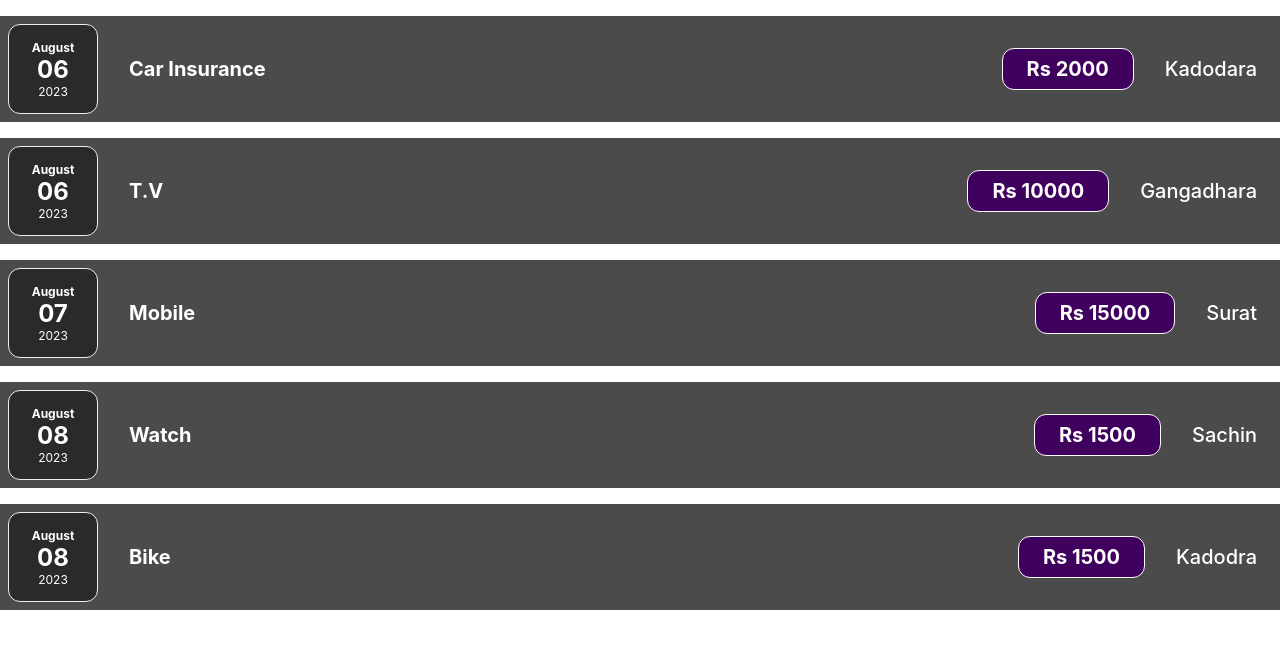
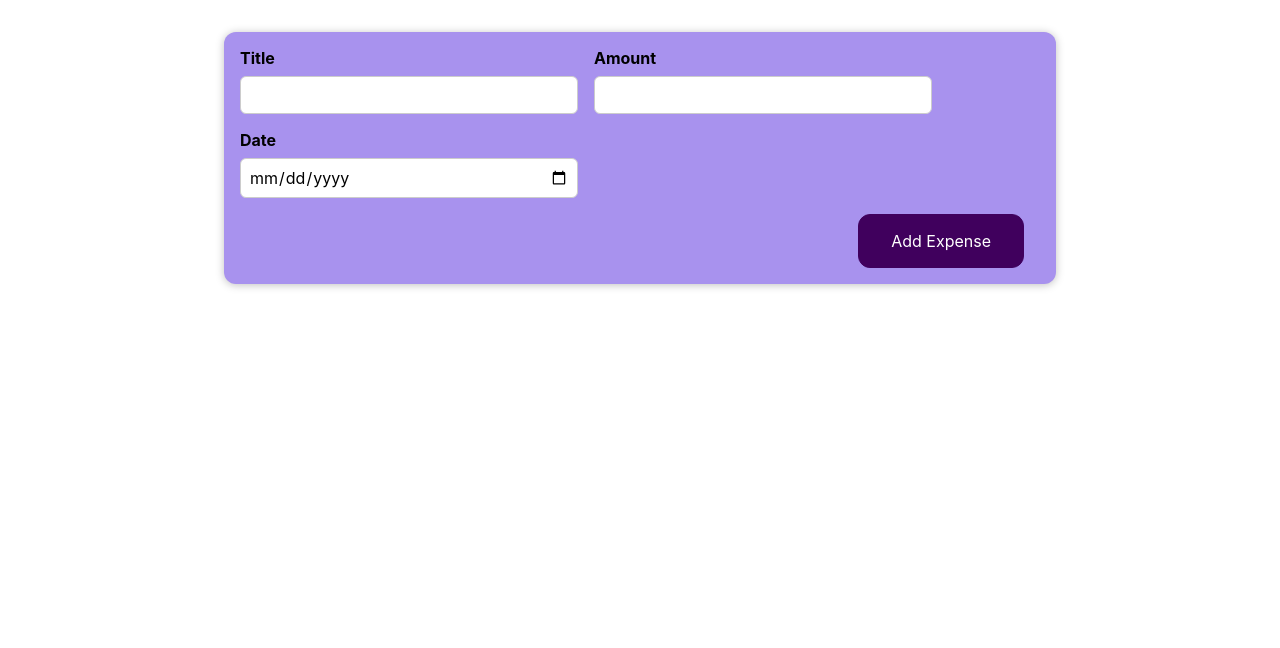
Before and after one commit to vivek5312/Expense-Tracker-with-react, a React (Create React App) app: page / in a window 1280 px wide. Shown: the top 648 px of the page. Built offline with nearby package versions, Linux system fonts and the light colour scheme.

Commit message:
Add expense dynamically to app.js

```diff
--- a/src/App.js
+++ b/src/App.js
@@ -1,7 +1,16 @@
+import { useState } from "react";
+import NewExpenses from "./NewExpense/NewExpenses";
 import ExpenseItem from "./Components/Expenses/ExpenseItem";
 
-function App() {
-  const expense = [
+function App(props) {
+  const [enterExpense,setExpense]=useState([]);
+  const AddExpenseHandler = (expenseData) => {
+    setExpense((prevExpenses) => {
+      return [...prevExpenses, expenseData];
+    });
+  };
+
+ /*  const expense = [
     {
       id: "e1",
       title: "Car Insurance",
@@ -38,16 +47,21 @@ function App() {
       location:"Kadodra",
     }
   ];
+ */
+
 
   const expenseItem=[];
-  for(let i=0;i<expense.length;i++){
+  for(let i=0;i<enterExpense.length;i++){
     expenseItem.push(
-    <ExpenseItem title={expense[i].title} amount={expense[i].amount} date={expense[i].date} location={expense[i].location}></ExpenseItem>
+    <ExpenseItem title={enterExpense[i].title} amount={enterExpense[i].amount} date={enterExpense[i].date} location={enterExpense[i].location}></ExpenseItem>
   )}
+
+
+
   return (
     <div className="App">
+     <NewExpenses onAddExpense={AddExpenseHandler}></NewExpenses>
      {expenseItem}
-
 
 
     </div>
--- a/src/Components/Expenses/ExpenseDate.js
+++ b/src/Components/Expenses/ExpenseDate.js
@@ -1,6 +1,9 @@
 import "./ExpenseDate.css";
 
-function ExpenseDate(props) {
+const ExpenseDate=(props)=> {
+
+
+
   const month = props.date.toLocaleString("en-US", { month: "long" });
   const day = props.date.toLocaleString("en-US", { day: "2-digit" });
   const year = props.date.getFullYear();
@@ -10,6 +13,7 @@ function ExpenseDate(props) {
       <div className="expense-date__month">{month}</div>
       <div className="expense-date__day">{day}</div>
       <div className="expense-date__year">{year}</div>
+
     </div>
   );
 }
--- a/src/Components/Expenses/ExpenseDetails.js
+++ b/src/Components/Expenses/ExpenseDetails.js
@@ -1,13 +1,18 @@
 
 
-function ExpenseDetails(props) {
+const ExpenseDetails=(props) =>{
+
+
+
   return (
 
       <div className="expense-item_description">
         <h2>{props.title}</h2>
         <div className="expense-item_price">Rs {props.amount}</div>
         <div className="Expense-location">{props.location}</div>
+
       </div>
+
 
   );
 }
--- a/src/Components/Expenses/ExpenseItem.js
+++ b/src/Components/Expenses/ExpenseItem.js
@@ -1,16 +1,35 @@
+import React, { useState } from "react";
 import ExpenseDate from "./ExpenseDate";
 import ExpenseDetails from "./ExpenseDetails";
 
+
 import "./Expense.css";
 
-function ExpenseItem(props) {
+const ExpenseItem = (props) => {
+  const [title, setTitle] = useState(props.title);
+  const [amount, setAmount] = useState(props.amount);
+
+
+  const ClickHandler = () => {
+    setTitle("Updated");
+    console.log(title);
+  };
+
+  const ChangeExpense = () => {
+    setAmount(100);
+  };
   return (
+    <div className="Expense-item">
 
-    <div className="Expense-item">
-      <ExpenseDate date={props.date}/>
-      <ExpenseDetails amount={props.amount} location={props.location} title={props.title}/>
+      <ExpenseDate date={props.date} />
+      <ExpenseDetails amount={amount} location={props.location} title={title} />
+      <button className="change-Title" onClick={ClickHandler}>
+        Change Title
+      </button>
+      <button className="delbtn" onClick={ChangeExpense}>
+        Change-Expense
+      </button>
     </div>
-
   );
-}
+};
 export default ExpenseItem;
--- a/src/NewExpense/ExpenseForm.js
+++ b/src/NewExpense/ExpenseForm.js
@@ -1,7 +1,7 @@
 import { useState } from "react";
 import "./ExpenseForm.css";
 
-const ExpenseForm=()=>{
+const ExpenseForm=(props)=>{
    const[entertitle,setEnteredTitle]=useState(' ');
     const[enterAmount,setEneteredAmount]=useState(' ');
     const [enterDate,setEnteredDate]=useState(' ');
@@ -43,7 +43,10 @@ const ExpenseForm=()=>{
         amount:enterAmount,
         date:new Date(enterDate),
     }
-    console.log(ExpenseData);
+    props.onSaveExpenseData(ExpenseData)
+   setEneteredAmount(' ');
+   setEnteredDate(' ');
+   setEnteredTitle(' ');
 
    }
     return (
@@ -51,15 +54,15 @@ const ExpenseForm=()=>{
             <div className="new-expense__controls">
                 <div className="new-expense__control">
                 <label>Title</label>
-                <input type="text" onChange={TitleHandler}></input>
+                <input type="text"value={entertitle} onChange={TitleHandler}></input>
                 </div>
                 <div className="new-expense__control">
                 <label>Amount</label>
-                <input type="number" onChange={AmountHandler}></input>
+                <input type="number" value={enterAmount} onChange={AmountHandler}></input>
                 </div>
                 <div className="new-expense__control">
                 <label>Date</label>
-                <input type="date" onChange={DateHandler}></input>
+                <input type="date" value={enterDate} onChange={DateHandler}></input>
                 </div>
             </div>
            <div className="new-expense__actions">
--- a/src/NewExpense/NewExpenses.js
+++ b/src/NewExpense/NewExpenses.js
@@ -1,9 +1,16 @@
 import ExpenseForm from "./ExpenseForm";
 import "./NewExpenses.css";
-const NewExpenses=()=>{
+const NewExpenses=(props)=>{
+   const saveExpenseData=(eneteredExpenseData)=>{
+    const expenseData={
+        ...eneteredExpenseData,
+        id:Math.random().toString()
+    };
+    props.onAddExpense(expenseData);
+   }
     return (
         <div className="new-expense">
-            <ExpenseForm/>
+            <ExpenseForm  onSaveExpenseData={saveExpenseData}/>
         </div>
     )
 }
```
